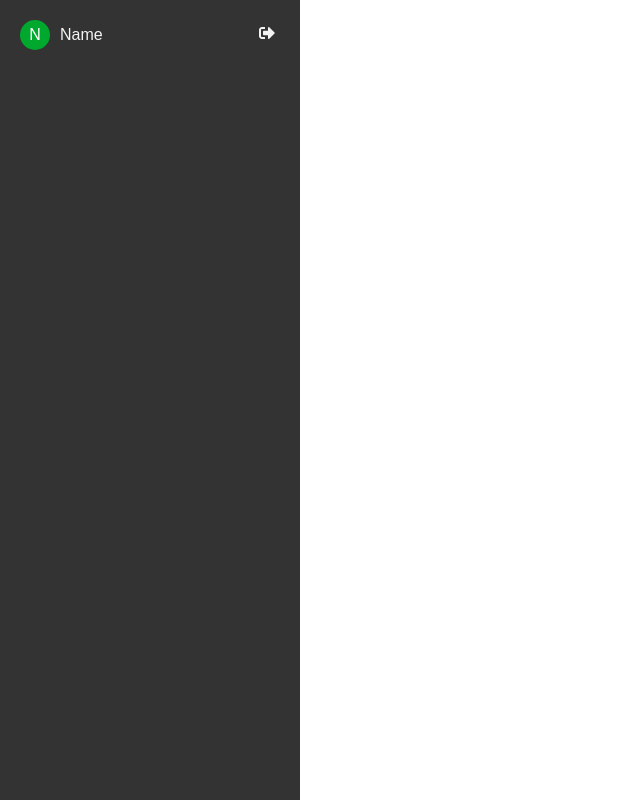
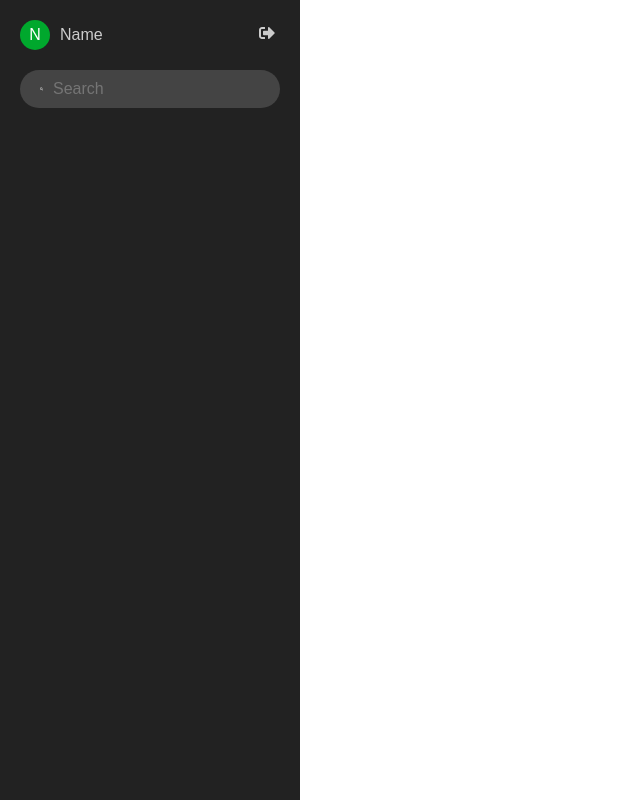
Before and after one commit to KeithChasen/nevernote-front, a React (Create React App) app: page / in a window 1280 px wide. Shown: the whole page, without its empty margins (0-640 px from the left). Built offline with nearby package versions, Linux system fonts and the light colour scheme.

Commit message:
search input on navigation tab

```diff
--- a/src/components/GlobalStyle.tsx
+++ b/src/components/GlobalStyle.tsx
@@ -28,7 +28,8 @@ export const GENERICS = {
     primaryColor: '#00a82d',
     primaryColorDark: '#008f26',
     border: '1px solid #f1f1f1',
-    colorBlackCalm: "#333",
+    colorBlack: "#222",
+    colorBlackCalm: "#444",
     colorGrey: "#737373",
     boxShadow: '#ccc 0px 4px 5px -2px'
 };
--- a/src/components/Navigation.tsx
+++ b/src/components/Navigation.tsx
@@ -1,7 +1,7 @@
 import React from 'react';
 import styled from "@emotion/styled";
 import {GENERICS, MIXINS} from "./GlobalStyle";
-import { FaChevronDown, FaSignOutAlt } from 'react-icons/fa';
+import { FaSearch, FaSignOutAlt } from 'react-icons/fa';
 
 export function Navigation() {
     return (
@@ -13,6 +13,10 @@ export function Navigation() {
                   <FaSignOutAlt />
                 </span>
             </div>
+            <div className="search-container">
+                <FaSearch />
+                <input placeholder="Search"/>
+            </div>
         </NavigationStyled>
     );
 }
@@ -21,8 +25,8 @@ const NavigationStyled = styled.div`
   width: 100%;
   height: 100%;
   max-width: 300px;
-  background: ${GENERICS.colorBlackCalm};
-  color: #f3f3f3;
+  background: ${GENERICS.colorBlack};
+  color: #ccc;
 
   .user-profile {
     display: grid;
@@ -55,4 +59,22 @@ const NavigationStyled = styled.div`
       }
     }
   }
+
+  .search-container {
+      display: flex;
+      align-items: center;
+      background: ${GENERICS.colorBlackCalm};
+      border-radius: 30px;
+      padding: 10px 20px;
+      margin: 0 20px;
+
+      > input {
+        color: #ccc;
+        background: transparent;
+        border: none;
+        outline: none;
+        margin-left: 10px;
+        font-size: 16px;
+      }
+  }
 `;
```
